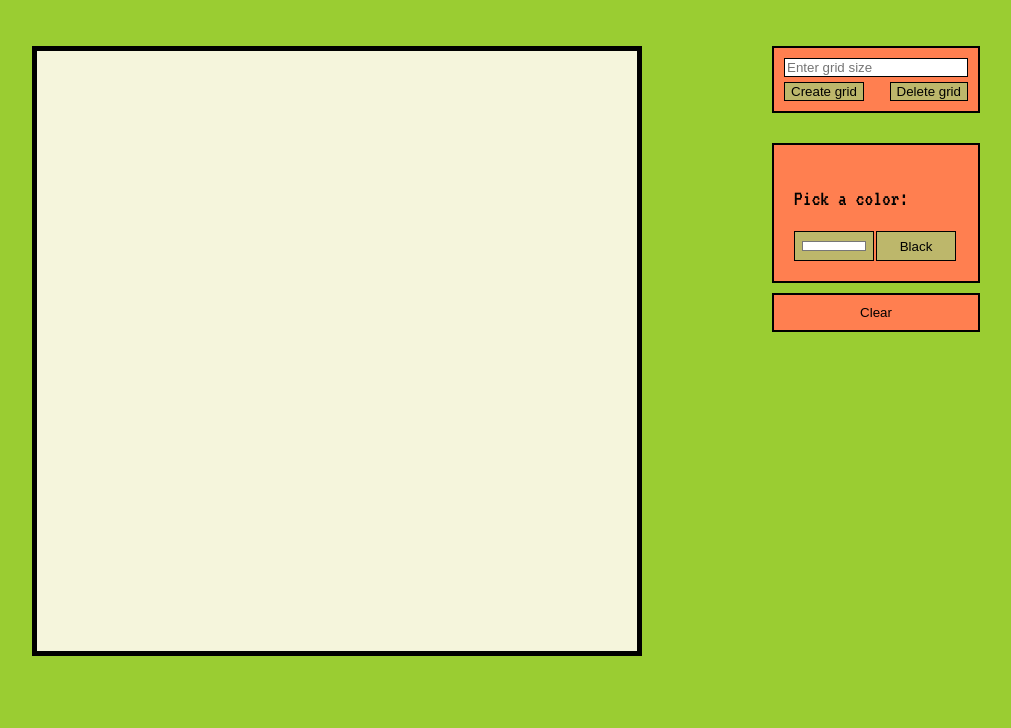
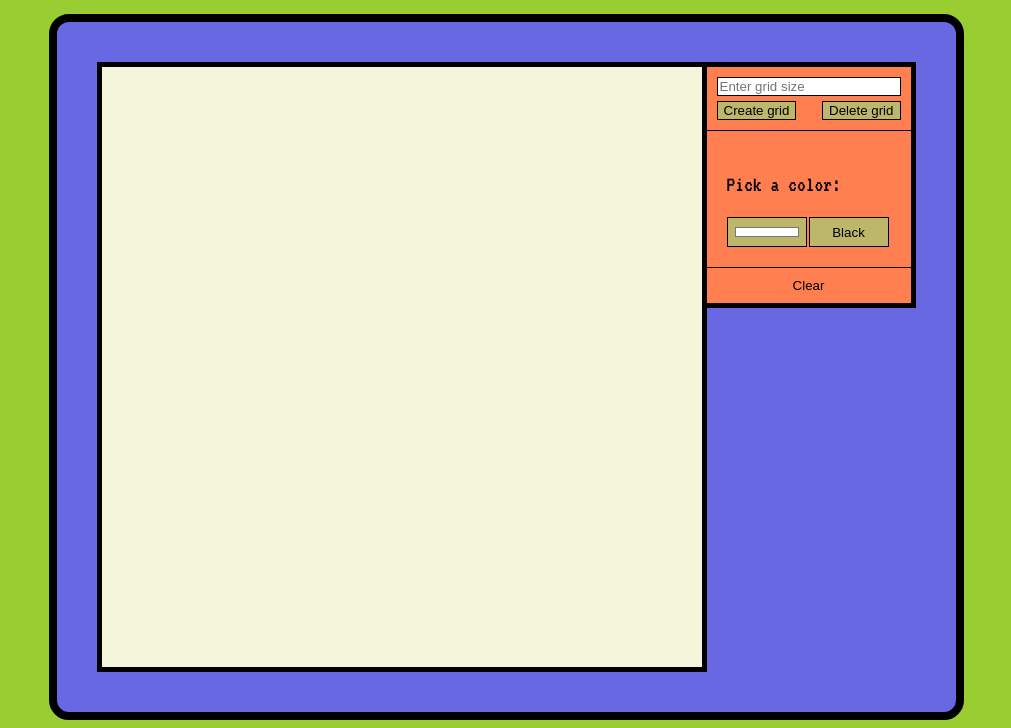
Before and after one commit to m-radman/eetch-a-sketch, a plain HTML site: page index.html in a window 1280 px wide. Shown: the part 99-827 px from the top of the page, without its empty margins (134-1145 px from the left). Before the commit the page ends 803 px from the top, so only its background shows below. Drawn offline with Linux system fonts and the light colour scheme.

Commit message:
edit style

```diff
--- a/styles.css
+++ b/styles.css
@@ -3,12 +3,18 @@
 body {
     background-color: yellowgreen;
     font-family: "VT323", monospace;
+    display: flex;
+    flex-direction: column;
 }
 
 #main {
     display: flex;
     justify-content: center;
     padding: 40px;
+    border: 8px black solid;
+    border-radius: 20px;
+    margin: auto auto;
+    background-color: rgb(104, 104, 227);
 }
 
 h1 {
@@ -22,7 +28,6 @@ h1 {
     width: 600px;
     height: 600px;
     border: 5px solid black;
-    margin-right: 130px;
     background-color: beige;
 }
 
@@ -32,8 +37,7 @@ h1 {
 }
 
 #color {
-    border: 2px solid black;
-    margin-bottom: 10px;
+    border-right: 5px solid black;
     padding: 20px;
     background-color: coral;
 }
@@ -53,8 +57,9 @@ p {
 #dimensions {
     display: flex;
     flex-direction: column;
-    margin-bottom: 30px;
-    border: 2px solid black;
+    border-top: 5px solid black;
+    border-right: 5px solid black;
+    border-bottom: 1px solid black;
     background-color: coral;
     padding: 10px;
 }
@@ -76,10 +81,12 @@ p {
 }
 
 #clear-grid {
-    border: 2px solid black;
+    border-right: 5px solid black;
+    border-bottom: 5px solid black;
+    border-top: 1px solid black;
+    border-left: none;
     padding: 10px;
     background-color: coral;
-
 }
 
 #confirm-button,
```
